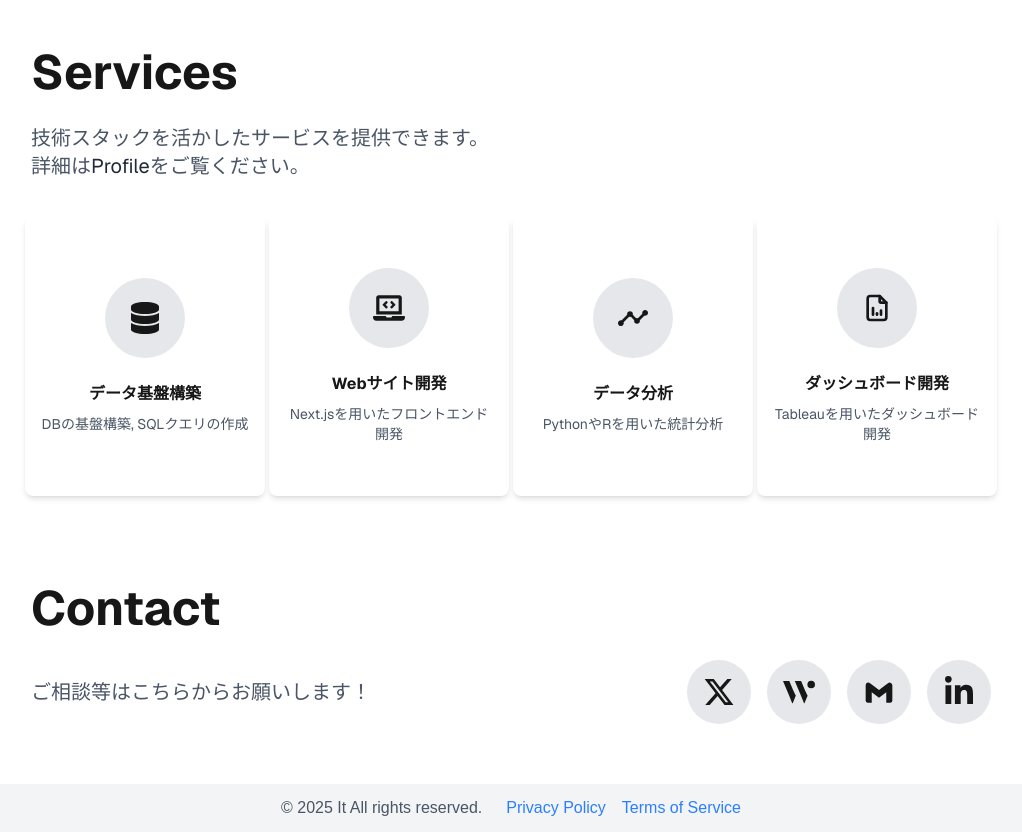
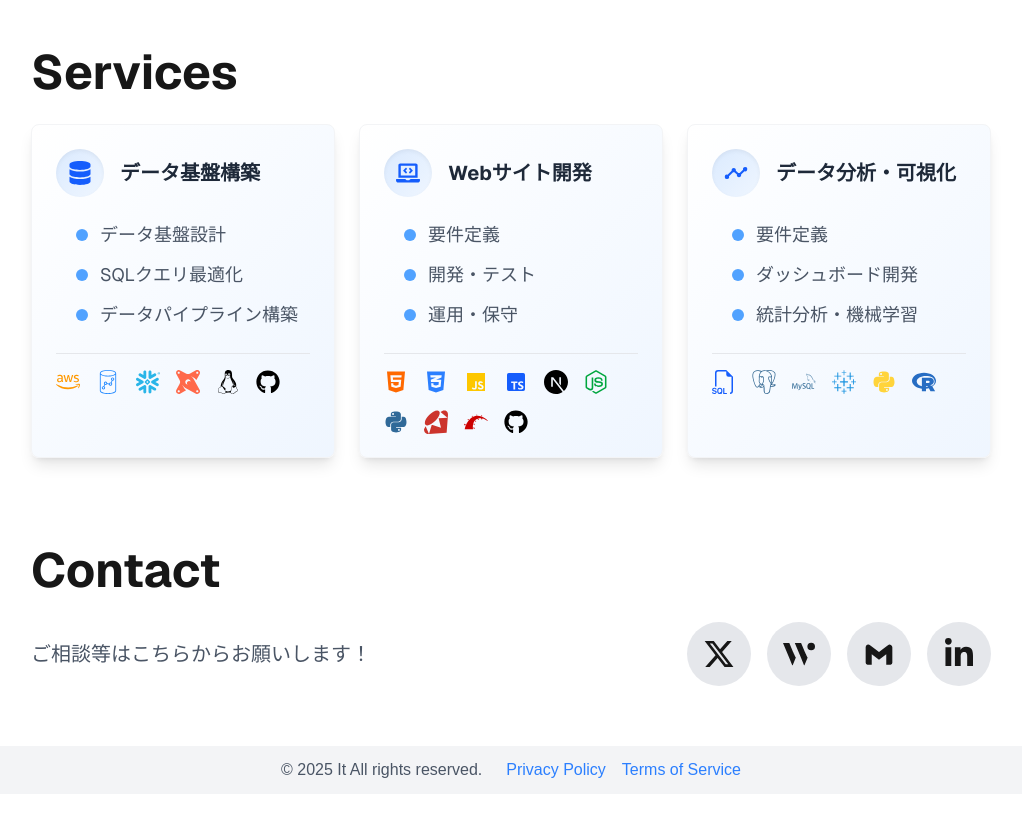
Before and after one commit to itto1018/It_homepage, a Next.js app: page / in a window 1280 px wide. Shown: the part 920-1752 px from the top of the page, without its empty margins (129-1151 px from the left). After the commit the page ends 1714 px from the top, so only its background shows below. Built offline with nearby package versions, Linux system fonts and the light colour scheme.

Commit message:
fix: service

```diff
--- a/src/app/page.tsx
+++ b/src/app/page.tsx
@@ -1,7 +1,12 @@
 import Image from "next/image";
-import ServiceModalCard from "@/components/ServiceModalCard";
 import SocialLinkIcon from "@/components/SocialLinkIcon";
 import MenuLinkCard from "@/components/MenuLinkCard";
+import { FaDatabase, FaLaptopCode, FaHtml5, FaCss3Alt, FaPython, FaNodeJs, FaAws } from "react-icons/fa";
+import { IoAnalyticsSharp } from "react-icons/io5";
+import { TbFileAnalytics } from "react-icons/tb";
+import { ServiceCard } from "@/components/ServiceCard";
+import { SiPostgresql, SiSnowflake, SiAmazonredshift, SiDbt, SiNextdotjs } from "react-icons/si";
+import { BiLogoTypescript, BiLogoJavascript } from "react-icons/bi";
 
 export default function Home() {
   return (
@@ -32,28 +37,10 @@ export default function Home() {
         <div className="flex flex-col items-start">
           <h2 className="text-3xl sm:text-4xl font-bold lg:text-5xl">Services</h2>
         </div>
-        <div className="pb-2">
-          <p className="text-sm text-gray-600 lg:text-xl">
-            技術スタックを活かしたサービスを提供できます。
-            <br />
-            詳細は
-            <a
-              href="/"
-              className="text-gray-800 hover:text-blue-600 underline-offset-4 hover:underline"
-            >
-              Profile
-            </a>
-            をご覧ください。
-          </p>
-        </div>
-        <div className="mb-12 md:mb-15 w-full grid grid-cols-1 sm:grid-cols-2 lg:grid-cols-4 gap-x-2 gap-y-3 sm:gap-x-4 sm:gap-y-6 place-items-center justify-items-center">
-          <ServiceModalCard title="データ基盤構築" discript="DBの基盤構築, SQLクエリの作成" />
-          <ServiceModalCard title="Webサイト開発" discript="Next.jsを用いたフロントエンド開発" />
-          <ServiceModalCard title="データ分析" discript="PythonやRを用いた統計分析" />
-          <ServiceModalCard
-            title="ダッシュボード開発"
-            discript="Tableauを用いたダッシュボード開発"
-          />
+        <div className="mb-12 md:mb-15 w-full grid grid-cols-1 xl:grid-cols-3 gap-4 sm:gap-6">
+          <ServiceCard title="データ基盤構築" Icon={FaDatabase} items={["データ基盤設計", "SQLクエリ最適化", "データパイプライン構築"]} />
+          <ServiceCard title="Webサイト開発" Icon={FaLaptopCode} items={["要件定義", "開発・テスト", "運用・保守"]} />
+          <ServiceCard title="データ分析・可視化" Icon={IoAnalyticsSharp} items={["要件定義", "ダッシュボード開発", "統計分析・機械学習"]} />
         </div>
         {/* Contact */}
         <div className="flex flex-col items-center">
@@ -68,10 +55,7 @@ export default function Home() {
             <SocialLinkIcon type="X" url={"https://x.com/itto1018"} />
             <SocialLinkIcon type="Wantedly" url={"https://www.wantedly.com/id/Itto_Okmr"} />
             <SocialLinkIcon type="Mail" url={"mailto:itto.mura@gmail.com"} />
-            <SocialLinkIcon
-              type="LinkedIn"
-              url={"https://www.linkedin.com/in/%E4%B8%80%E5%A4%A7-%E5%A5%A5%E6%9D%91-8ba11225b/"}
-            />
+            <SocialLinkIcon type="LinkedIn" url={"https://www.linkedin.com/in/%E4%B8%80%E5%A4%A7-%E5%A5%A5%E6%9D%91-8ba11225b/"} />
           </div>
         </div>
       </main>
--- a/src/components/MenuLinkCard.tsx
+++ b/src/components/MenuLinkCard.tsx
@@ -23,9 +23,7 @@ export const MenuLinkCard: FC<Props> = props => {
       href={url}
       aria-label={title}
     >
-      <div className="p-2 md:p-4 flex items-center justify-center rounded-full bg-gray-200 transition hover:bg-gray-300">
-        {icon}
-      </div>
+      <div className="p-2 md:p-4 flex items-center justify-center rounded-full bg-gray-200 transition hover:bg-gray-300">{icon}</div>
       <h2 className="w-2/6 text-2xl md:text-3xl lg:text-4xl font-bold">{title}</h2>
       <p className="w-4/6 text-xs sm:text-sm md:text-lg text-gray-600">{discript}</p>
     </a>
--- a/src/components/Modal.tsx
+++ /dev/null
@@ -1,28 +0,0 @@
-"use client";
-
-import { FC, ReactNode } from "react";
-
-type Props = {
-  isOpen: boolean;
-  onClose: () => void;
-  children: ReactNode;
-};
-
-export const Modal: FC<Props> = ({ isOpen, onClose, children }) => {
-  if (!isOpen) return null;
-
-  return (
-    <div className="fixed inset-0 z-50 flex items-center justify-center">
-      <div className="fixed inset-0 bg-black opacity-50" onClick={onClose} />
-      <div className="relative z-50 w-11/12 max-w-lg rounded-lg bg-white p-6 shadow-xl">
-        <button
-          onClick={onClose}
-          className="absolute right-4 top-4 text-gray-500 hover:text-gray-700"
-        >
-          ×
-        </button>
-        {children}
-      </div>
-    </div>
-  );
-};
--- /dev/null
+++ b/src/components/ServiceCard.tsx
@@ -0,0 +1,93 @@
+import { IconType } from "react-icons";
+import { FaHtml5, FaCss3Alt, FaPython, FaNodeJs, FaAws, FaRProject, FaGithub, FaLinux } from "react-icons/fa";
+import { SiPostgresql, SiSnowflake, SiAmazonredshift, SiDbt, SiNextdotjs, SiTableau, SiMysql, SiRuby, SiRubyonrails } from "react-icons/si";
+import { BiLogoTypescript, BiLogoJavascript } from "react-icons/bi";
+import { BsFiletypeSql } from "react-icons/bs";
+
+type TechStack = {
+  Icon: IconType;
+  color: string;
+  name: string;
+};
+
+type Props = {
+  title: string;
+  Icon: IconType;
+  items: string[];
+};
+
+const getTechStacks = (title: string): TechStack[] => {
+  switch (title) {
+    case "データ基盤構築":
+      return [
+        { Icon: FaAws, color: "text-[#FF9900]", name: "AWS" },
+        { Icon: SiAmazonredshift, color: "text-[#2088FF]", name: "Redshift" },
+        { Icon: SiSnowflake, color: "text-[#29B5E8]", name: "Snowflake" },
+        { Icon: SiDbt, color: "text-[#FF694A]", name: "dbt" },
+        { Icon: FaLinux, color: "text-black", name: "Linux" },
+        { Icon: FaGithub, color: "text-black", name: "GitHub" },
+      ];
+    case "Webサイト開発":
+      return [
+        { Icon: FaHtml5, color: "text-orange-500", name: "HTML" },
+        { Icon: FaCss3Alt, color: "text-blue-500", name: "CSS" },
+        {
+          Icon: BiLogoJavascript,
+          color: "text-yellow-400",
+          name: "JavaScript",
+        },
+        { Icon: BiLogoTypescript, color: "text-blue-600", name: "TypeScript" },
+        { Icon: SiNextdotjs, color: "text-black", name: "Next.js" },
+        { Icon: FaNodeJs, color: "text-green-600", name: "Node.js" },
+        { Icon: FaPython, color: "text-[#306998]", name: "Python" },
+        { Icon: SiRuby, color: "text-[#CC342D]", name: "Ruby" },
+        { Icon: SiRubyonrails, color: "text-[#CC0000]", name: "Ruby on Rails" },
+        { Icon: FaGithub, color: "text-black", name: "GitHub" },
+      ];
+    case "データ分析・可視化":
+      return [
+        { Icon: BsFiletypeSql, color: "text-blue-600", name: "SQL" },
+        { Icon: SiPostgresql, color: "text-[#336791]", name: "PostgreSQL" },
+        { Icon: SiMysql, color: "text-[#4479A1]", name: "MySQL" },
+        { Icon: SiTableau, color: "text-[#1C94E0]", name: "Tableau" },
+        { Icon: FaPython, color: "text-[#FFD43B]", name: "Python" },
+        { Icon: FaRProject, color: "text-[#276DC3]", name: "R" },
+      ];
+    default:
+      return [];
+  }
+};
+
+export const ServiceCard = ({ title, Icon, items }: Props) => {
+  const techStacks = getTechStacks(title);
+
+  return (
+    <div className="flex flex-col bg-gradient-to-br from-white to-blue-50 p-6 rounded-lg shadow-lg transition-all duration-300 border border-gray-100">
+      <div className="flex items-center gap-3 sm:gap-4 mb-6">
+        <div className="p-2 sm:p-3 rounded-full bg-gradient-to-br from-blue-100 to-blue-50 shadow-inner">
+          <Icon className="h-4 w-4 sm:h-6 sm:w-6 text-blue-600" />
+        </div>
+        <h3 className="text-lg sm:text-xl font-bold text-gray-800">{title}</h3>
+      </div>
+      <ul className="space-y-3 mb-3 ml-3 sm:mb-6 sm:ml-5 xl:ml-5 text-gray-600 lg:flex lg:flex-wrap lg:space-y-0 gap-y-3 lg:gap-x-8 xl:gap-y-0 xl:flex-col xl:space-y-3">
+        {items.map((item, index) => (
+          <li key={index} className="flex items-center gap-2 sm:gap-3 transition-colors duration-200">
+            <div className="h-1.5 w-1.5 sm:h-2 sm:w-2 lg:h-3 lg:w-3 rounded-full bg-blue-400"></div>
+            <p className="text-sm sm:text-base lg:text-lg">{item}</p>
+          </li>
+        ))}
+      </ul>
+      {techStacks.length > 0 && (
+        <div className="mt-auto pt-4 h-15 sm:h-10 xl:h-20 border-t border-gray-200">
+          <div className="flex gap-2 sm:gap-3 lg:gap-4 flex-wrap lg:max-w-full items-center">
+            {techStacks.map((tech, index) => (
+              <div key={index} className="relative">
+                <tech.Icon className={`h-5 w-5 sm:h-6 sm:w-6 xl:h-6 xl:w-6 ${tech.color}`} />
+              </div>
+            ))}
+          </div>
+        </div>
+      )}
+    </div>
+  );
+};
--- a/src/components/ServiceModalCard.tsx
+++ /dev/null
@@ -1,76 +0,0 @@
-"use client";
-
-import React, { FC, useEffect, useState } from "react";
-import { FaDatabase, FaLaptopCode } from "react-icons/fa";
-import { IoAnalyticsSharp } from "react-icons/io5";
-import { TbFileAnalytics } from "react-icons/tb";
-import { Modal } from "./Modal";
-
-export type Props = {
-  title: string;
-  discript: string;
-};
-
-const iconMap = {
-  データ基盤構築: <FaDatabase className="h-5 md:h-8 w-5 md:w-8" />,
-  webサイト開発: <FaLaptopCode className="h-5 md:h-8 w-5 md:w-8" />,
-  データ分析: <IoAnalyticsSharp className="h-5 md:h-8 w-5 md:w-8" />,
-  ダッシュボード開発: <TbFileAnalytics className="h-5 md:h-8 w-5 md:w-8" />,
-};
-
-export const ServiceModalCard: FC<Props> = props => {
-  const { title, discript } = props;
-  const icon = iconMap[title.toLowerCase() as keyof typeof iconMap];
-  const [isModalOpen, setIsModalOpen] = useState(false);
-  const [displayText, setDisplayText] = useState(discript);
-
-  return (
-    <>
-      <div
-        onClick={() => setIsModalOpen(true)}
-        className="flex h-24 w-full sm:h-60 sm:w-50 md:h-80 md:w-65 lg:h-65 lg:w-45 xl:h-70 xl:w-60 2xl:w-80 sm:flex-col items-center justify-center gap-4 md:gap-6 rounded-lg bg-white px-4 py-4 shadow-md cursor-pointer hover:shadow-lg transition-shadow"
-      >
-        <div className="flex-shrink-0 p-2 md:p-4 flex h-16 w-16 md:h-20 md:w-20 items-center justify-center rounded-full bg-gray-200">
-          {icon}
-        </div>
-        <div className="flex flex-col items-start sm:items-center w-full overflow-hidden">
-          <h1 className="text-sm md:text-base font-bold truncate w-full sm:text-center sm:mb-2">
-            {title}
-          </h1>
-          <p className="text-xs sm:text-sm text-gray-600 whitespace-pre-line sm:text-center">
-            {displayText}
-          </p>
-        </div>
-      </div>
-
-      <Modal isOpen={isModalOpen} onClose={() => setIsModalOpen(false)}>
-        <div className="flex flex-col items-center gap-4">
-          <div className="p-4 flex h-20 w-20 items-center justify-center rounded-full bg-gray-200">
-            {icon}
-          </div>
-          <h2 className="text-2xl font-bold">{title}</h2>
-          <div className="mt-4 space-y-4">
-            <h3 className="text-lg font-semibold">サービス詳細</h3>
-            <p className="text-gray-600">{discript}</p>
-            {/* 追加の詳細情報をここに記述 */}
-            <div className="mt-6 space-y-2">
-              <h4 className="font-semibold">主な提供内容：</h4>
-              <ul className="list-disc list-inside text-gray-600">
-                {title === "データ基盤構築" && (
-                  <>
-                    <li>データベース設計</li>
-                    <li>SQLクエリ最適化</li>
-                    <li>データパイプライン構築</li>
-                  </>
-                )}
-                {/* 他のサービスの詳細情報も同様に追加 */}
-              </ul>
-            </div>
-          </div>
-        </div>
-      </Modal>
-    </>
-  );
-};
-
-export default ServiceModalCard;
```
Also changed, not shown: 1 other file (tests, documents, lock files or other folders).
